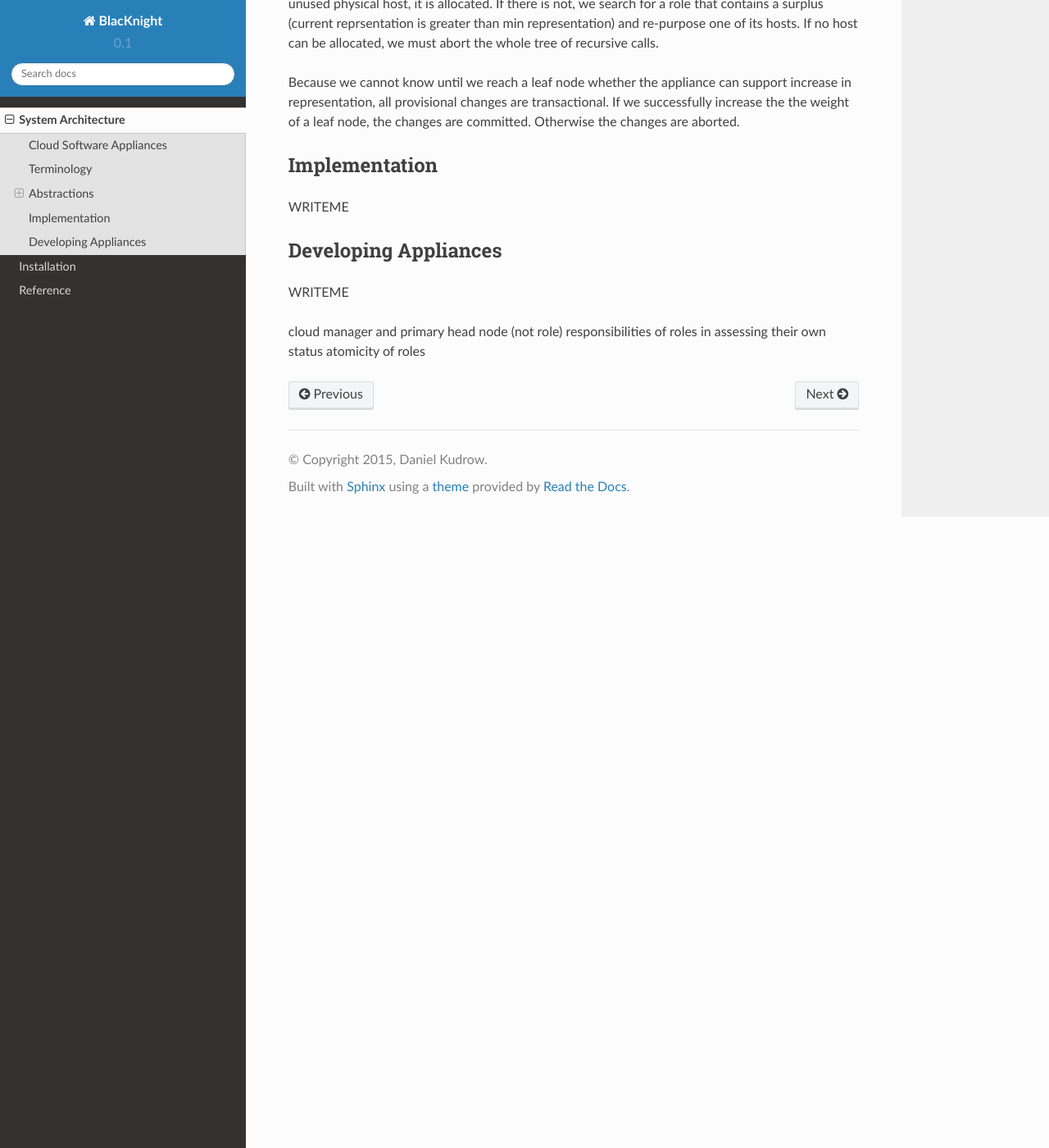
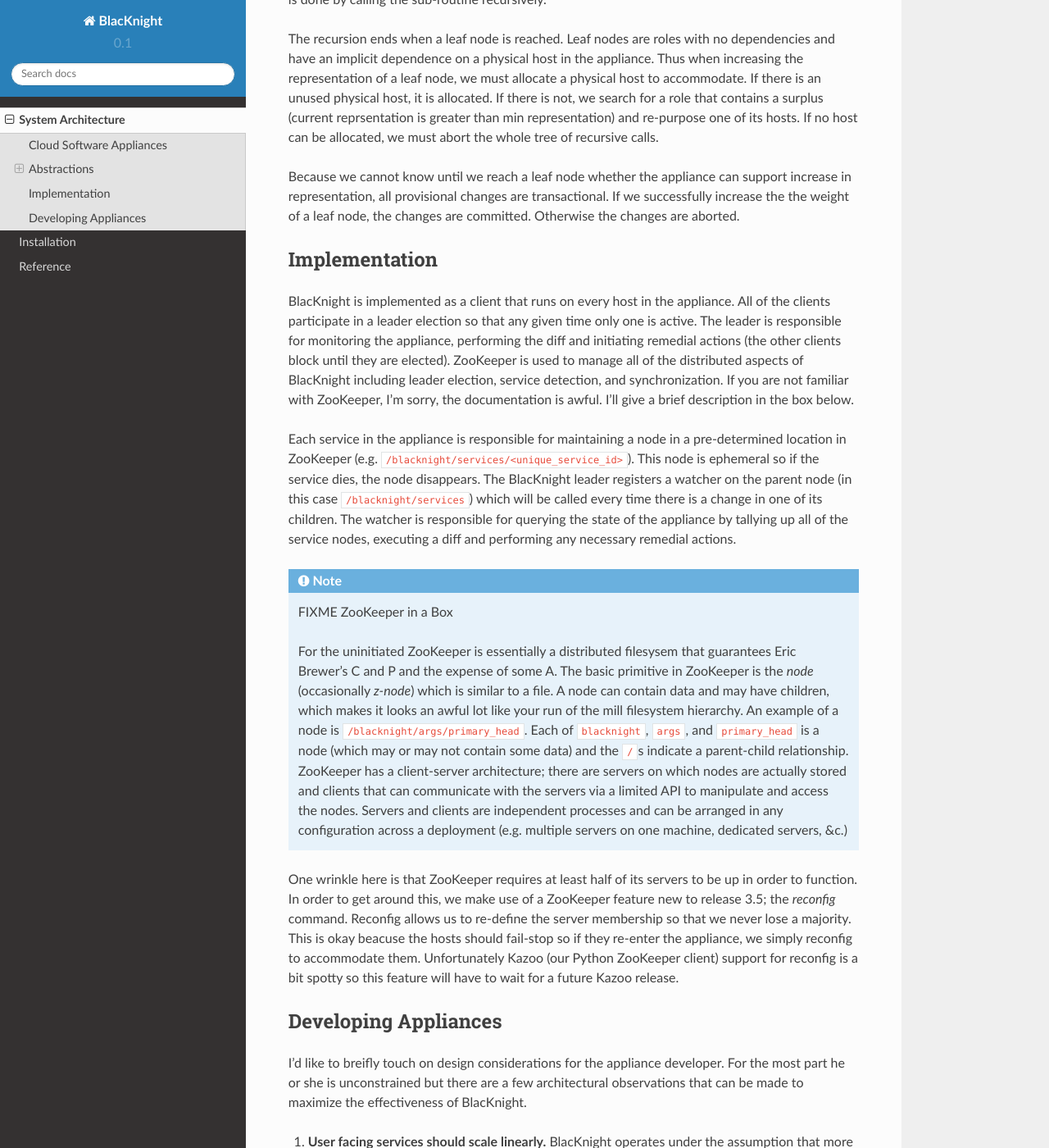
Before and after one commit to dkudrow/BlacKnight, a Sphinx documentation site: the page built from doc/architecture.rst, in a window 1280 px wide and 1400 px high, scrolled down 3473 px. Shown: the whole window at 82% size. Built offline with Sphinx 7.4.7 and the Read the Docs theme 2.0.0, drawn with Linux system fonts in a browser that asks for light colours; some of the changed text lies outside the part shown.

Commit message:
more docs

```diff
--- a/doc/architecture.rst
+++ b/doc/architecture.rst
@@ -15,17 +15,20 @@
 
 * four hosts running a Eucalyptus cloud;
 * non-user facing utilities (Hadoop, MySQL) running in Eucalyptus VM instances;
-* a user facing API (fictional FarmApp web application) running in Eucalyptus VM instances.
+* a user-facing API (fictional FarmApp web application) running in Eucalyptus VM instances.
 
+.. note::
 
-Terminology
------------
+    Jargon at the instersection of distributed systems, networks and graphs is an utter catastrophe. In the interest of clarity I define my terms below and am consistent in their use throughout this document.
 
-Host
-    Refers to a physical machine in the appliance.
+    Host
+        Refers to a physical machine in the appliance.
 
-Service
-    Refers to a network-accessible process (or group of processes) that are started and stopped together. This includes infrastructure management (e.g. Eucalyptus node controller), platform tools (e.g. virtual machine instance running a MySQL database) as well as application services (e.g. appliance's user facing API).
+    Service
+        Refers to a process (or group of processes) accessible over a network via an API.
+
+    Node
+        Used as it relates to networks and graphs, synonymous with vertex.
 
 Abstractions
 ------------
@@ -98,13 +101,25 @@
 Implementation
 --------------
 
-WRITEME
+BlacKnight is implemented as a client that runs on every host in the appliance. All of the clients participate in a leader election so that any given time only one is active. The leader is responsible for monitoring the appliance, performing the diff and initiating remedial actions (the other clients block until they are elected). ZooKeeper is used to manage all of the distributed aspects of BlacKnight including leader election, service detection, and synchronization. If you are not familiar with ZooKeeper, I'm sorry, the documentation is awful. I'll give a brief description in the box below.
+
+Each service in the appliance is responsible for maintaining a node in a pre-determined location in ZooKeeper (e.g. ``/blacknight/services/<unique_service_id>``). This node is ephemeral so if the service dies, the node disappears. The BlacKnight leader registers a watcher on the parent node (in this case ``/blacknight/services``) which will be called every time there is a change in one of its children. The watcher is responsible for querying the state of the appliance by tallying up all of the service nodes, executing a diff and performing any necessary remedial actions.
+
+.. note::
+    FIXME ZooKeeper in a Box
+
+    For the uninitiated ZooKeeper is essentially a distributed filesysem that guarantees Eric Brewer's C and P and the expense of some A. The basic primitive in ZooKeeper is the *node* (occasionally *z-node*) which is similar to a file. A node can contain data and may have children, which makes it looks an awful lot like your run of the mill filesystem hierarchy. An example of a node is ``/blacknight/args/primary_head``. Each of ``blacknight``, ``args``, and ``primary_head`` is a node (which may or may not contain some data) and the ``/``\ s indicate a parent-child relationship. ZooKeeper has a client-server architecture; there are servers on which nodes are actually stored and clients that can communicate with the servers via a limited API to manipulate and access the nodes. Servers and clients are independent processes and can be arranged in any configuration across a deployment (e.g. multiple servers on one machine, dedicated servers, &c.)
+
+One wrinkle here is that ZooKeeper requires at least half of its servers to be up in order to function. In order to get around this, we make use of a ZooKeeper feature new to release 3.5; the *reconfig* command. Reconfig allows us to re-define the server membership so that we never lose a majority. This is okay beacuse the hosts should fail-stop so if they re-enter the appliance, we simply reconfig to accommodate them. Unfortunately Kazoo (our Python ZooKeeper client) support for reconfig is a bit spotty so this feature will have to wait for a future Kazoo release.
+
 
 Developing Appliances
 ---------------------
 
-WRITEME
+I'd like to breifly touch on design considerations for the appliance developer. For the most part he or she is unconstrained but there are a few architectural observations that can be made to maximize the effectiveness of BlacKnight.
 
-cloud manager and primary head node (not role)
-responsibilities of roles in assessing their own status
-atomicity of roles
+#. **User facing services should scale linearly.** BlacKnight operates under the assumption that more is better; three FarmApp services should be better than two. The appliance should be designed to scale to higher demand by starting more services. This should be a familiar concept to seasoned cloud application developers.
+
+#. **Services are responsible for assessing their status.** Each service is responsible for registering itself with BlacKnight (by maintaing a ZooKeeper node). This is safe to the extent that an appliance does not run foreign code but does protect an appliance from faulty services. Sevices should be able to monitor themselves, assess their own status and stop themselves if anything goes wrong. A service with degraded performance can limp along and as long as it maintains its node BlacKnight does not differentiate between a degraded service and a healthy one. A service should stop itself if there are problems so that BlacKnight can restart it.
+
+#. **Roles should fail atomically.** The appliance developer is charged with writing the specification and partitioning the appliance into roles. The whole purpose of a role is to define a service unit that can be controlled with a start-stop switch. Consider a role consisting of a service running inside of a VM instance; what if the service stops but the instance persists? Roles should be designed in such a way that all of the functionality they encapsulate can be relied upon to fail atomically.
```
Also changed, not shown: doc/index.rst (+15 -3 lines), doc/install.rst (+31 -0 lines).
